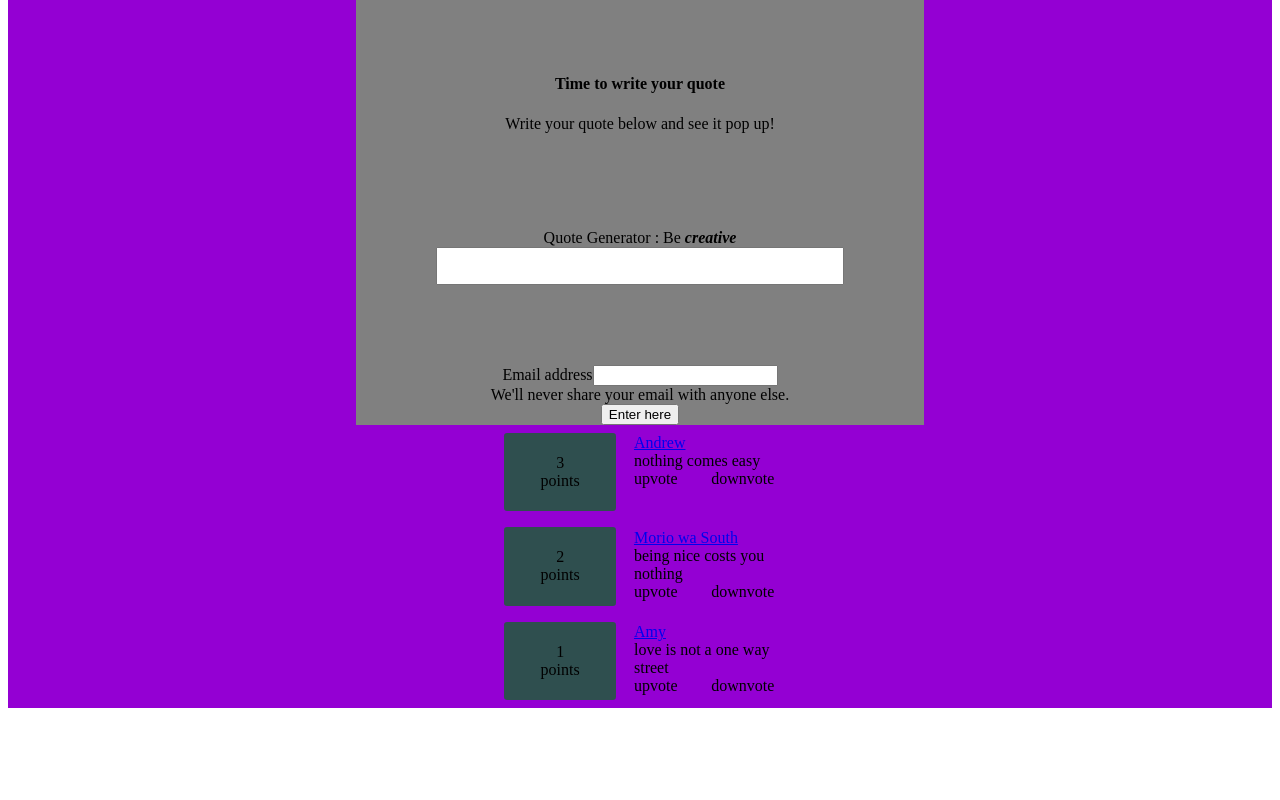
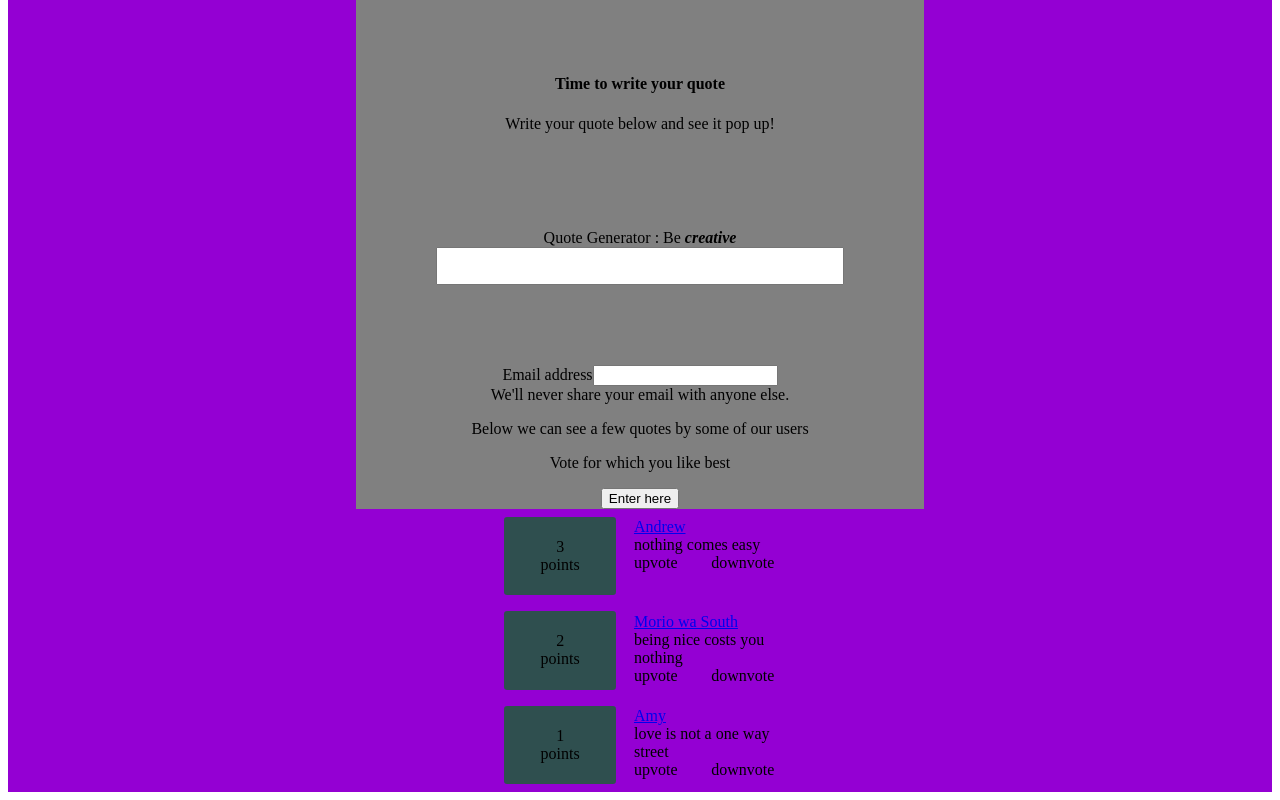
Before and after one commit to andrewnjoguu/quotes, an Angular app: page / in a window 1280 px wide. Shown: the part 1151-1951 px from the top of the page. Before the commit the page ends 1867 px from the top, so only its background shows below. Built offline with nearby package versions, Linux system fonts and the light colour scheme.

Commit message:
added few texts before enter button giving better description

```diff
--- a/src/app/app.component.html
+++ b/src/app/app.component.html
@@ -39,6 +39,8 @@
   <div id="emailHelp" class="form-text">We'll never share your email with anyone else.</div>
 
 </div>
+<p> Below we can see a few quotes by some of our users</p>
+<p> Vote for which you like best</p>
 
 
 
```
